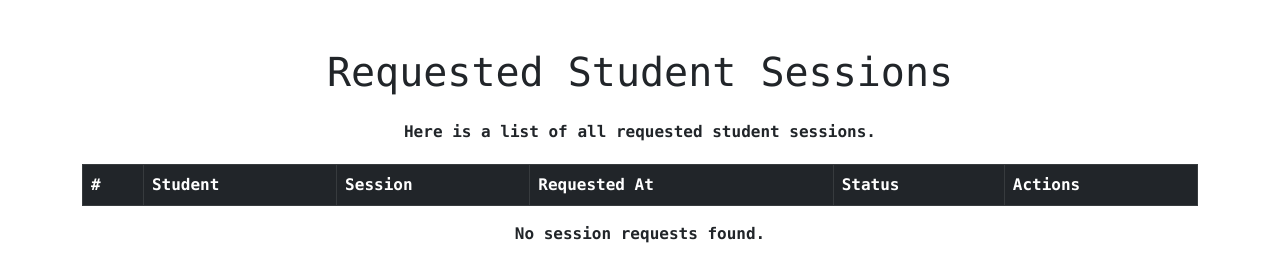
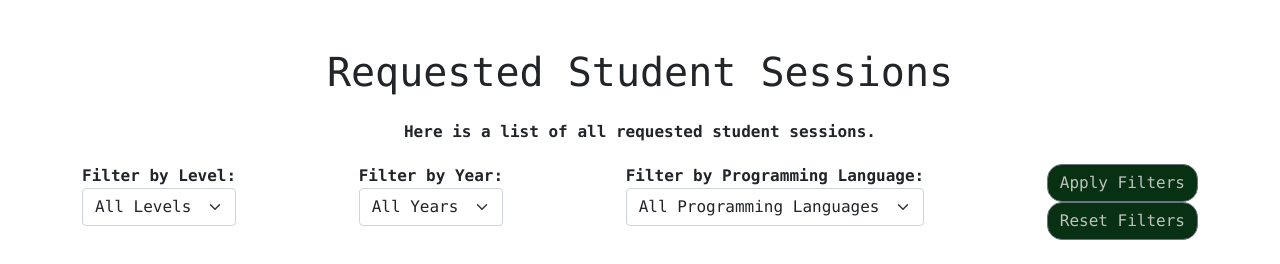
Before and after one commit to BDaws04/Team-NEWT-SEG, a Django app: template tutorials/templates/pending_requests.html in a window 1280 px wide. Shown: the part 56-320 px from the top of the page. Run offline with Django 4.2, Linux system fonts and the light colour scheme; the template is opened without the code that fills it, so the values that code supplies are empty; some libraries are stand-ins or nearby versions.

Commit message:
Add filtering functionality

```diff
--- a/static/css/custom.css
+++ b/static/css/custom.css
@@ -351,3 +351,8 @@ h3.profile-title {
   font-size: 0.875rem; /* Adjust font size */
   height: auto; /* Reset any conflicting height rules */
 }
+
+.custom-small-btn {
+  font-size: 0.8rem;
+  padding: 0.25rem 0.5rem;
+}
--- a/tutorials/templates/home.html
+++ b/tutorials/templates/home.html
@@ -22,7 +22,7 @@
 
         <!-- Signup Button -->
         <a href='{% url "sign_up" %}' class="btn btn-lg btn-signup w-50 mb-2">
-          <i class="bi bi-person-plus"></i> Sign Up
+          <i class="bi bi-person-plus me-2"></i> Sign Up
         </a>
 
         <!-- Seperator -->
@@ -32,7 +32,7 @@
 
         <!-- Login Button -->
         <a href='{% url "log_in" %}' class="btn btn-lg btn-login w-50">
-          <i class="bi bi-box-arrow-in-right"></i> Log In
+          <i class="bi bi-box-arrow-in-right me-2"></i> Log In
         </a>
       </div>
     </div>
--- a/tutorials/templates/pending_requests.html
+++ b/tutorials/templates/pending_requests.html
@@ -3,6 +3,41 @@
 <div class="container mt-5">
     <h1 class="text-center mb-4">Requested Student Sessions</h1>
     <p class="text-center">Here is a list of all requested student sessions.</p>
+
+    <!-- Filters -->
+    <form method="get" class="mb-4 d-flex justify-content-between">
+        <div class="form-group me-2">
+            <label for="level">Filter by Level:</label>
+            <select name="level" id="level" class="form-select">
+                <option>All Levels</option>
+                {% for level in levels %}
+                <option value="{{ level }}" {% if level_filter == level %}selected{% endif %}>{{ level }}</option>
+                {% endfor %}
+            </select>
+        </div>
+        <div class="form-group me-2">
+            <label for="year">Filter by Year:</label>
+            <select name="year" id="year" class="form-select">
+                <option>All Years</option>
+                {% for year in years %}
+                <option value="{{ year }}" {% if year_filter == year %}selected{% endif %}>{{ year }}</option>
+                {% endfor %}
+            </select>
+        </div>
+        <div class="form-group me-2">
+            <label for="language">Filter by Programming Language:</label>
+            <select name="language" id="language" class="form-select">
+                <option>All Programming Languages</option>
+                {% for language in languages %}
+                <option value="{{ language }}" {% if language_filter == language %}selected{% endif %}>{{ language }}</option>
+                {% endfor %}
+            </select>
+        </div>
+        <div class="form-group align-self-end">
+            <button type="submit" class="btn btn-secondary">Apply Filters</button>
+            <a href="{% url 'pending_requests' %}" class="btn btn-secondary">Reset Filters</a>
+        </div>
+    </form>
 
     <!-- Table displaying session requests -->
     <table class="table table-bordered table-striped">
--- a/tutorials/templates/student_detail.html
+++ b/tutorials/templates/student_detail.html
@@ -16,6 +16,7 @@
                             <h1 class="card-title">{{ student.user.full_name }}</h1>
                             <p class="card-text"><strong>Username:</strong> {{ student.user.username }}</p>
                             <p class="card-text"><strong>Email:</strong> {{ student.user.email }}</p>
+                            <p class="card-text"><strong>Registered On:</strong> {{ student.user.date_joined }}</p>
                         </div>
                         <div class="card-footer d-flex justify-content-between">
                             <!-- Back Button -->
```
Also changed, not shown: tutorials/views.py (+43 -7 lines).
